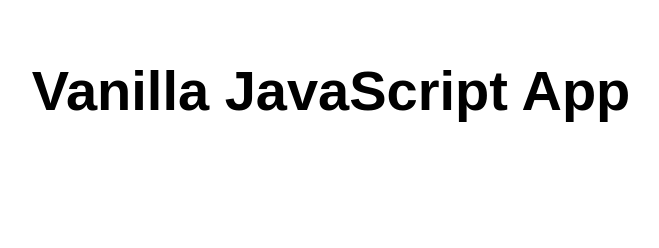
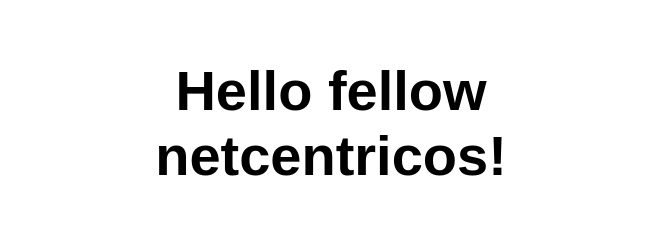
Before and after one commit to paulochang/my-first-static-web-app, a website: page src/index.html in a window 1280 px wide. Shown: the whole page, without its empty margins (309-968 px from the left). Drawn offline with Linux system fonts and the light colour scheme.

Commit message:
Fill sample datda

```diff
--- a/src/index.html
+++ b/src/index.html
@@ -5,12 +5,12 @@
   <meta charset="UTF-8">
   <meta name="viewport" content="width=device-width, initial-scale=1.0">
   <link rel="stylesheet" href="styles.css">
-  <title>Vanilla JavaScript App</title>
+  <title>My Awesome Website</title>
 </head>
 
 <body>
   <main>
-    <h1>Vanilla JavaScript App</h1>
+    <h1>Hello fellow netcentricos!</h1>
   </main>
 </body>
 
```
